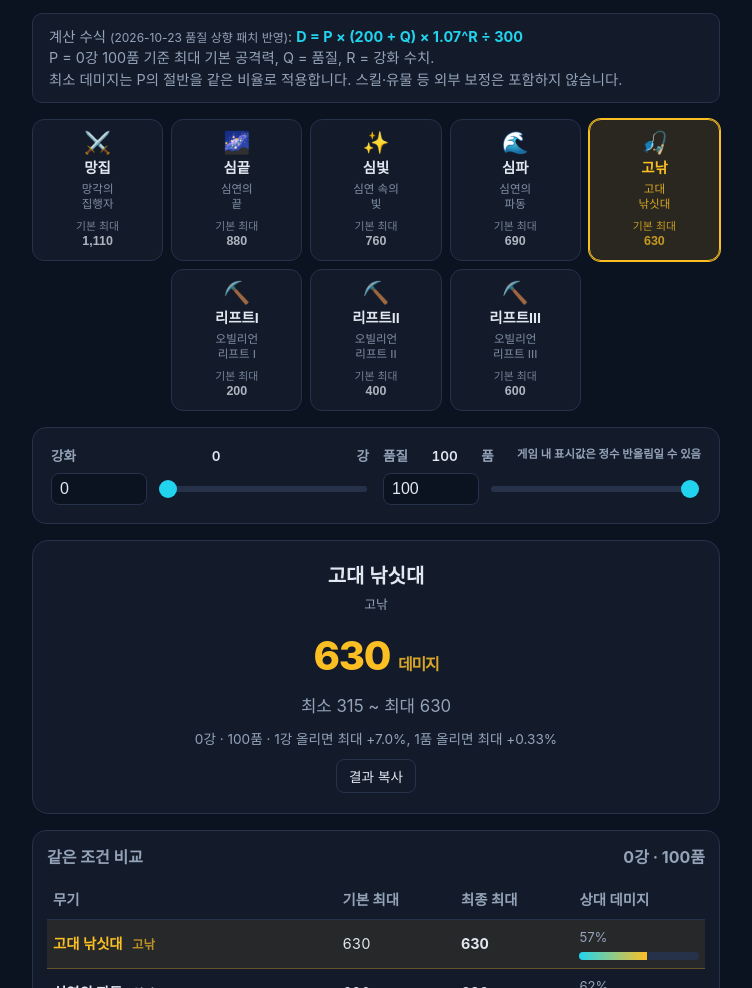
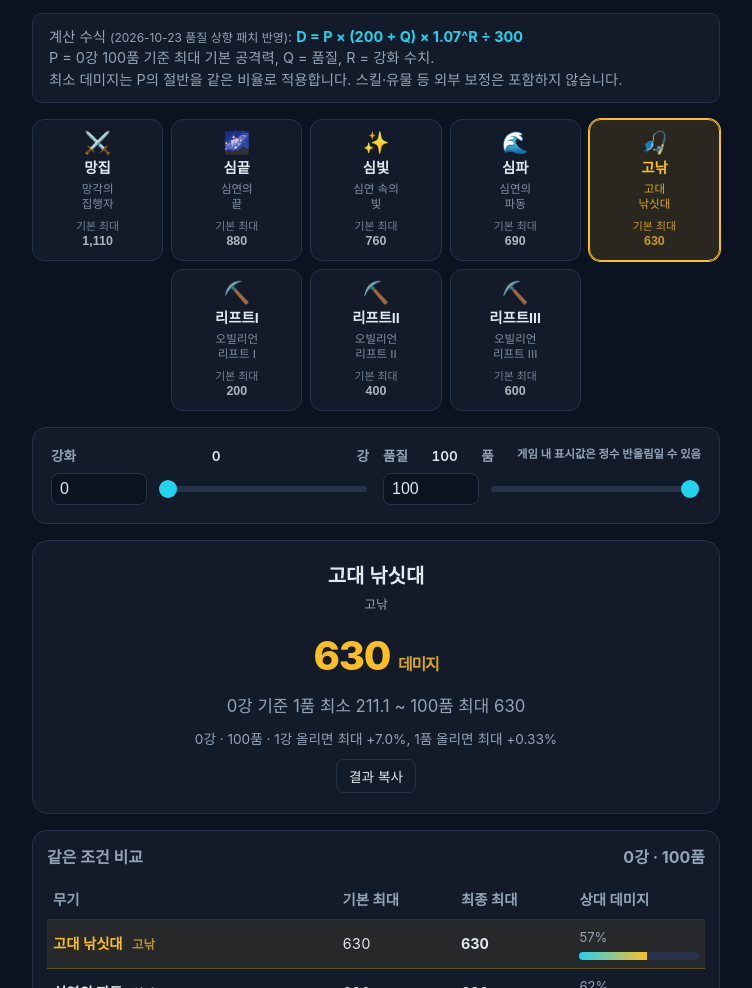
Before and after one commit to dubble95/untitled-rpg-damage-calculator, a website: page index.html in a window 1280 px wide. Shown: the part 112-1100 px from the top of the page, without its empty margins (264-1016 px from the left). Drawn offline with Linux system fonts and the light colour scheme.

Commit message:
fix: 무기별 1~100품 고정 데미지 범위 표시
- 결과 범위를 0강 1품 최소~100품 최대 고정값으로 변경
- 현재 강화·품질 데미지 계산과 복사 동작은 유지
- 고정 품질 범위 회귀 테스트 및 README 설명 추가

Co-authored-by: Copilot <223556219+Copilot@users.noreply.github.com>

```diff
--- a/index.html
+++ b/index.html
@@ -468,7 +468,7 @@
       <span id="resultDamageMax">630</span>
       <span class="unit">데미지</span>
     </div>
-    <div class="damage-range" id="resultRange">최소 315 ~ 최대 630</div>
+    <div class="damage-range" id="resultRange">0강 기준 1품 최소 211.1 ~ 100품 최대 630</div>
     <div class="hint" id="resultHint">0강 · 100품 · 위키 기본 공격력과 동일</div>
     <button type="button" class="copy" id="copyButton" aria-label="결과 복사">결과 복사</button>
   </div>
@@ -567,6 +567,13 @@
     return { min, max };
   }
 
+  function calculateQualityRange(weapon) {
+    return {
+      min: calculate(weapon, 0, 1).min,
+      max: calculate(weapon, 0, 100).max
+    };
+  }
+
   function syncUrl() {
     const params = new URLSearchParams(window.location.search);
     params.set("weapon", state.weaponId);
@@ -578,6 +585,7 @@
   function render() {
     const weapon = WEAPONS.find(w => w.id === state.weaponId) || WEAPONS[0];
     const { min, max } = calculate(weapon, state.strength, state.quality);
+    const qualityRange = calculateQualityRange(weapon);
     const nextMax = calculate(weapon, state.strength + 1, state.quality).max;
     const nextQualityMax = calculate(weapon, state.strength, Math.min(state.quality + 1, 100)).max;
 
@@ -597,7 +605,7 @@
     resultName.textContent = weapon.name;
     resultAlias.textContent = weapon.alias;
     resultDamageMax.textContent = formatDamage(max);
-    resultRange.textContent = `최소 ${formatDamage(min)} ~ 최대 ${formatDamage(max)}`;
+    resultRange.textContent = `0강 기준 1품 최소 ${formatDamage(qualityRange.min)} ~ 100품 최대 ${formatDamage(qualityRange.max)}`;
 
     const enhancePercent = ((Math.pow(1.07, 1) - 1) * 100).toFixed(1);
     const qualityPercent = ((1 / (200 + state.quality)) * 100).toFixed(2);
```
Also changed, not shown: tests/calculator.test.js (+13 -2 lines), README.md.
